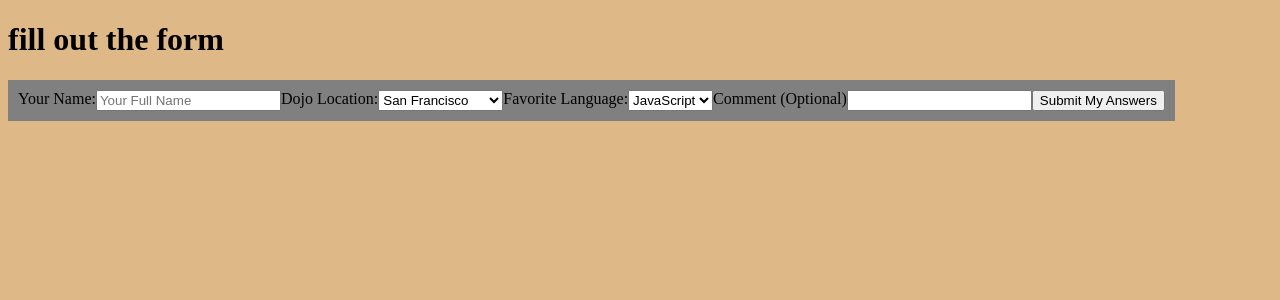
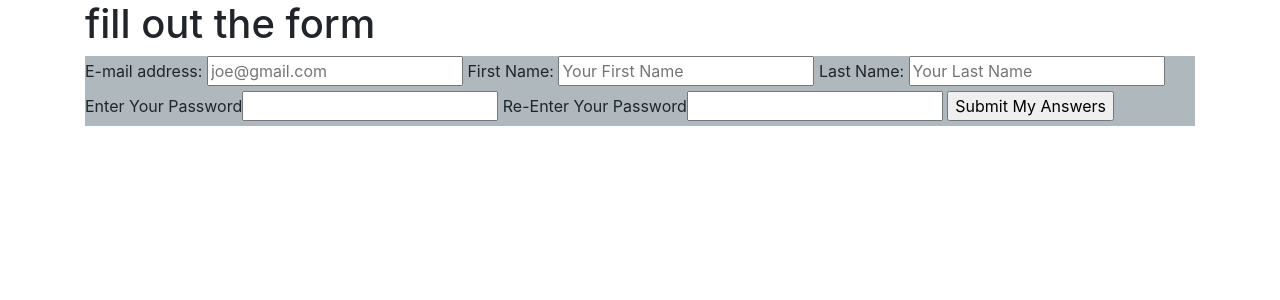
Before and after one commit to Josh-Cruz/flask_with_forms, a Flask app: page / in a window 1280 px wide. Shown: the top 300 px of the page. Run offline with Flask 2, Linux system fonts and the light colour scheme; some libraries are stand-ins or nearby versions.

Commit message:
finished form with flask and validations

```diff
--- a/server.py
+++ b/server.py
@@ -1,6 +1,10 @@
 from flask import Flask, render_template, request, session, flash, redirect
+import re
 app = Flask(__name__)
 app.secret_key = 'soopersekret'
+email_regex = re.compile(r'^[a-zA-Z0-9.+_-]+@[a-zA-Z0-9._-]+\.[a-zA-Z]+$')
+name_regex = re.compile(r'^[a-zA-Z]+$')
+
 
 @app.route('/')
 def form():
@@ -8,22 +12,32 @@ def form():
         return render_template('results.html')
     return render_template('index.html')
 
+
 @app.route('/results', methods=['POST', 'GET'])
-def method_name():
+def form_valid():
     if request.method == 'POST':
-        # print(len(request.form['name']))
-        if len(request.form['name']) < 1:
-            flash("Name cannot be empty!")
+        if len(request.form['email']) < 1:
+            flash("E-mail cannot be empty!")
             return redirect('/')
-        if len(request.form['optional_comment']) > 256:
-            flash("Response Too Long!")
+        elif len(request.form['first_name']) < 1 and len(request.form['last_name']) < 1:
+            flash("Names cannot be empty!")
             return redirect('/')
-        full_name = request.form['name']
-        dojo_location = request.form['Dojo_Location']
-        fav_lan = request.form['Favorite_Language']
-        comment = request.form['optional_comment']
-
-    return render_template('results.html', full_name = full_name, dojo_location = dojo_location, fav_lan = fav_lan, comment = comment)
+        elif len(request.form['password']) < 1 and len(request.form['confirm_password']):
+            flash("Passwords cannot be empty!")
+            return redirect('/')
+        elif not email_regex.match(request.form['email']):
+            flash("Invalid Email Address!")
+            return redirect('/')
+        elif not name_regex.match(request.form['first_name']):
+            flash("Names can only accept a-z characters")
+            return redirect('/')
+        elif not name_regex.match(request.form['last_name']):
+            flash("Names can only accept a-z characters")
+            return redirect('/')
+        elif len(request.form['password']) < 8 and len(request.form['confirm_password']) < 8:
+            flash("Passwords must be over 8 characters long!")
+            return redirect('/')
+    return render_template('results.html')
 
 
-app.run(debug = True)
+app.run(debug=True)
--- a/static/css/main.css
+++ b/static/css/main.css
@@ -1,12 +1,10 @@
 body{
-    background-color: burlywood
+    background-color: rgb(25, 132, 253);
 }
+
 form{
-    display: inline-flex;
-    justify-content: center;
-    align-content: flex-start;
-    padding: 10px;
-    background-color:grey;
+    background-color:rgb(175, 185, 189);
+    display: block;
 }
 /* #Optional{
     height:200px;
--- a/templates/index.html
+++ b/templates/index.html
@@ -5,30 +5,32 @@
     <meta name="viewport" content="width=device-width, initial-scale=1.0">
     <meta http-equiv="X-UA-Compatible" content="ie=edge">
     <link rel="stylesheet" type="text/css" href="{{url_for('static', filename='css/main.css')}}">
-    <title>SUrvey Says</title>
+    <title>registration</title>
+    <link rel="stylesheet" href="https://stackpath.bootstrapcdn.com/bootstrap/4.1.2/css/bootstrap.min.css" integrity="sha384-Smlep5jCw/wG7hdkwQ/Z5nLIefveQRIY9nfy6xoR1uRYBtpZgI6339F5dgvm/e9B"
+        crossorigin="anonymous">
+
 </head>
 <body>
+    <div class="container">
         <h1>fill out the form</h1>
         {% with messages = get_flashed_messages() %} {% if messages %} {% for message in messages %}
         <p>{{message}}</p>
         {% endfor %} {% endif %} {% endwith %}
         <form action="/results" method="POST">
-        <label for="name">Your Name:</label>  <input type="text" name="name" placeholder="Your Full Name">
-        <label for="Dojo_Location">Dojo Location:</label>  <select name="Dojo_Location" id="">
-                            <option value="SAn Francisco">San Francisco</option>
-                            <option value="Chicago">Chicago</option>
-                            <option value="Seattle">Seattle</option>
-                            <option value="Online Bootcamp">Online Bootcamp</option>
-                        </select>
-        <label for="Favorite lang"> Favorite Language:</label><select name="Favorite_Language" id="">
-                                <option value="JavaScript">JavaScript</option>
-                                <option value="Python">Python</option>
-                                <option value="CSS">CSS</option>
-                                <option value="HTML 5">HTML 5</option>
-                            </select>
-        <label for="comment_box">Comment (Optional)</label><input type="text" name="optional_comment" id="Optional">
+            <label for="email">E-mail address:</label> <input type="email" name="email" placeholder="joe@gmail.com">
+            <label for="first_name">First Name:</label>  <input type="text" name="first_name" placeholder="Your First Name">
+            <label for="last_name">Last Name:</label>  <input type="text" name="last_name" placeholder="Your Last Name">
+            <label for="password">Enter Your Password</label><input type="password" name="password" id="">
+            <label for="confirm_password">Re-Enter Your Password</label><input type="password" name="confirm_password" id="">
+
             <input type="submit" value="Submit My Answers">
         </form>
-
+    </div>
+    <script src="https://code.jquery.com/jquery-3.3.1.slim.min.js" integrity="sha384-q8i/X+965DzO0rT7abK41JStQIAqVgRVzpbzo5smXKp4YfRvH+8abtTE1Pi6jizo"
+        crossorigin="anonymous"></script>
+    <script src="https://cdnjs.cloudflare.com/ajax/libs/popper.js/1.14.3/umd/popper.min.js" integrity="sha384-ZMP7rVo3mIykV+2+9J3UJ46jBk0WLaUAdn689aCwoqbBJiSnjAK/l8WvCWPIPm49"
+        crossorigin="anonymous"></script>
+    <script src="https://stackpath.bootstrapcdn.com/bootstrap/4.1.2/js/bootstrap.min.js" integrity="sha384-o+RDsa0aLu++PJvFqy8fFScvbHFLtbvScb8AjopnFD+iEQ7wo/CG0xlczd+2O/em"
+        crossorigin="anonymous"></script>
 </body>
 </html>
```
Also changed, not shown: templates/results.html (+3 -8 lines), 1 other file. Lines whose indentation alone changed are shown as unchanged.
